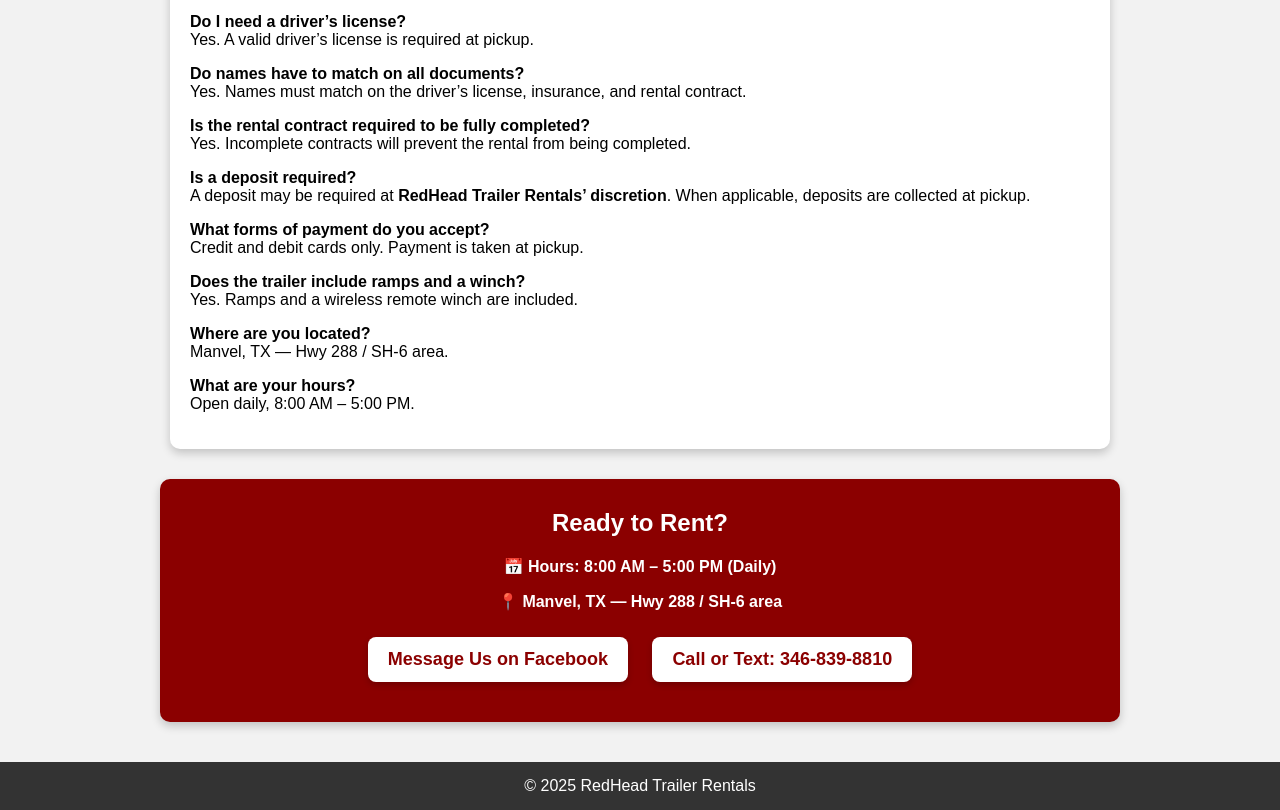
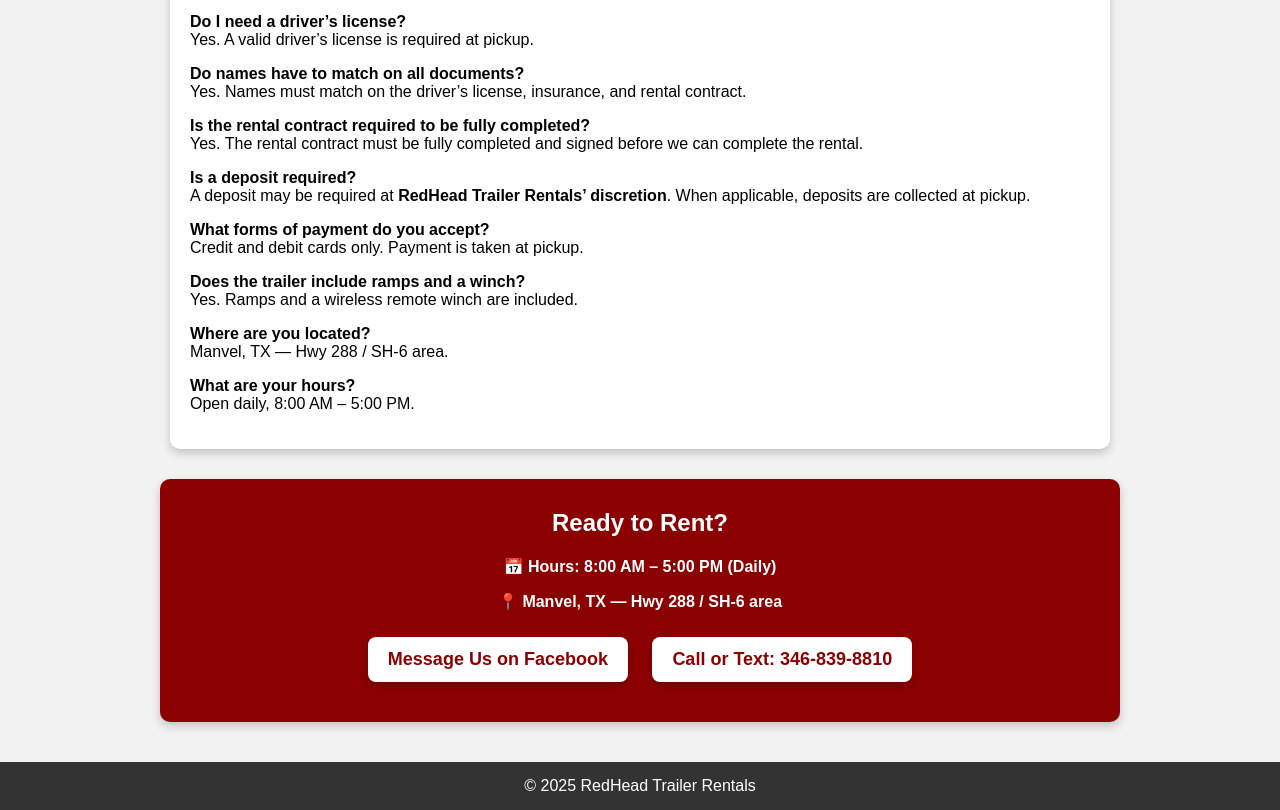
Before and after one commit to rachaelsample1322-code/RedHead-Trailer-Rentals, a plain HTML site: page index.html in a window 1280 px wide. Shown: the part 3657-4467 px from the top of the page. Drawn offline with Linux system fonts and the light colour scheme.

Commit message:
Update index.html

```diff
--- a/index.html
+++ b/index.html
@@ -168,7 +168,6 @@
         <a class="btn" href="https://www.facebook.com/profile.php?id=61577579257659&sk=reviews" target="_blank">View All Facebook Reviews</a>
     </div>
 </div>
-
 <!-- FAQ SECTION -->
 <div class="section">
   <h2>Frequently Asked Questions (FAQ)</h2>
@@ -186,7 +185,7 @@
   Yes. Names must match on the driver’s license, insurance, and rental contract.</p>
 
   <p><strong>Is the rental contract required to be fully completed?</strong><br>
-    Yes. Incomplete contracts will prevent the rental from being completed.</p>
+  Yes. The rental contract must be fully completed and signed before we can complete the rental.</p>
 
   <p><strong>Is a deposit required?</strong><br>
   A deposit may be required at <strong>RedHead Trailer Rentals’ discretion</strong>. When applicable, deposits are collected at pickup.</p>
```
Lines whose indentation alone changed are shown as unchanged.
